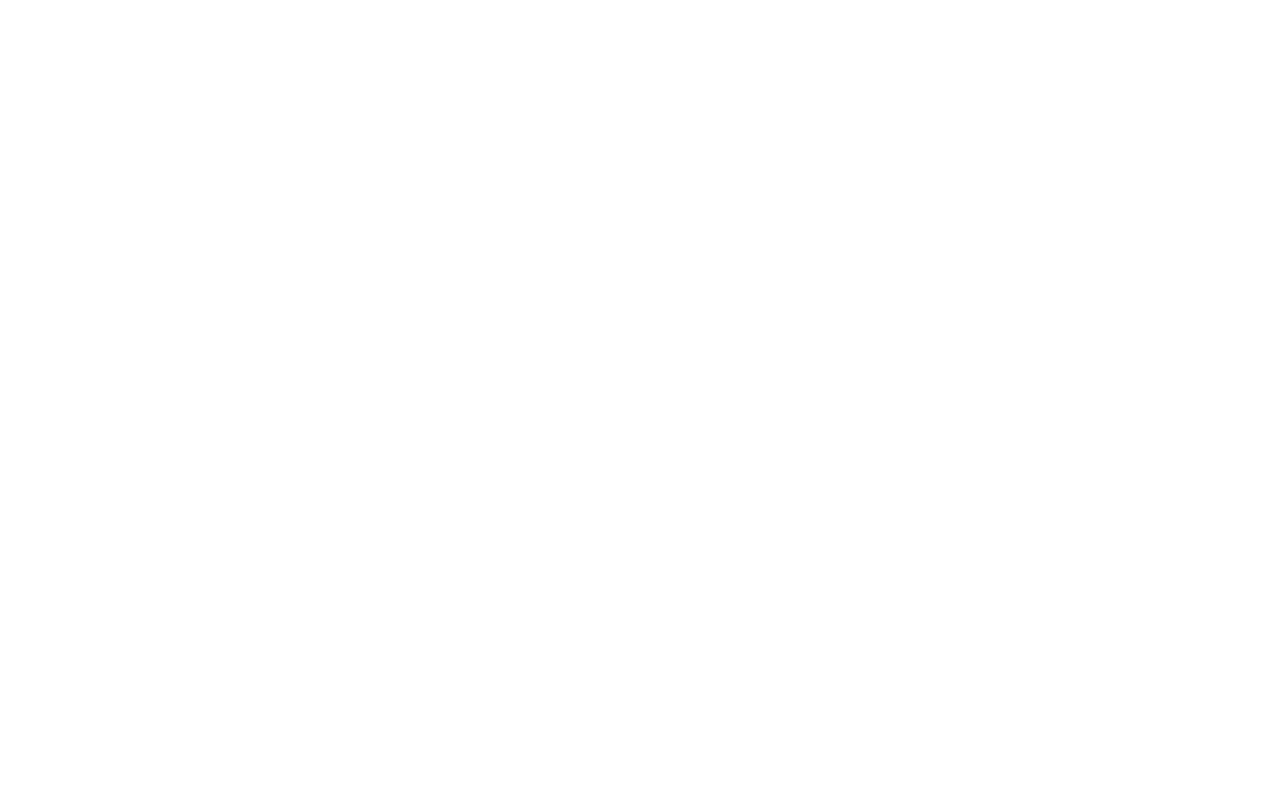
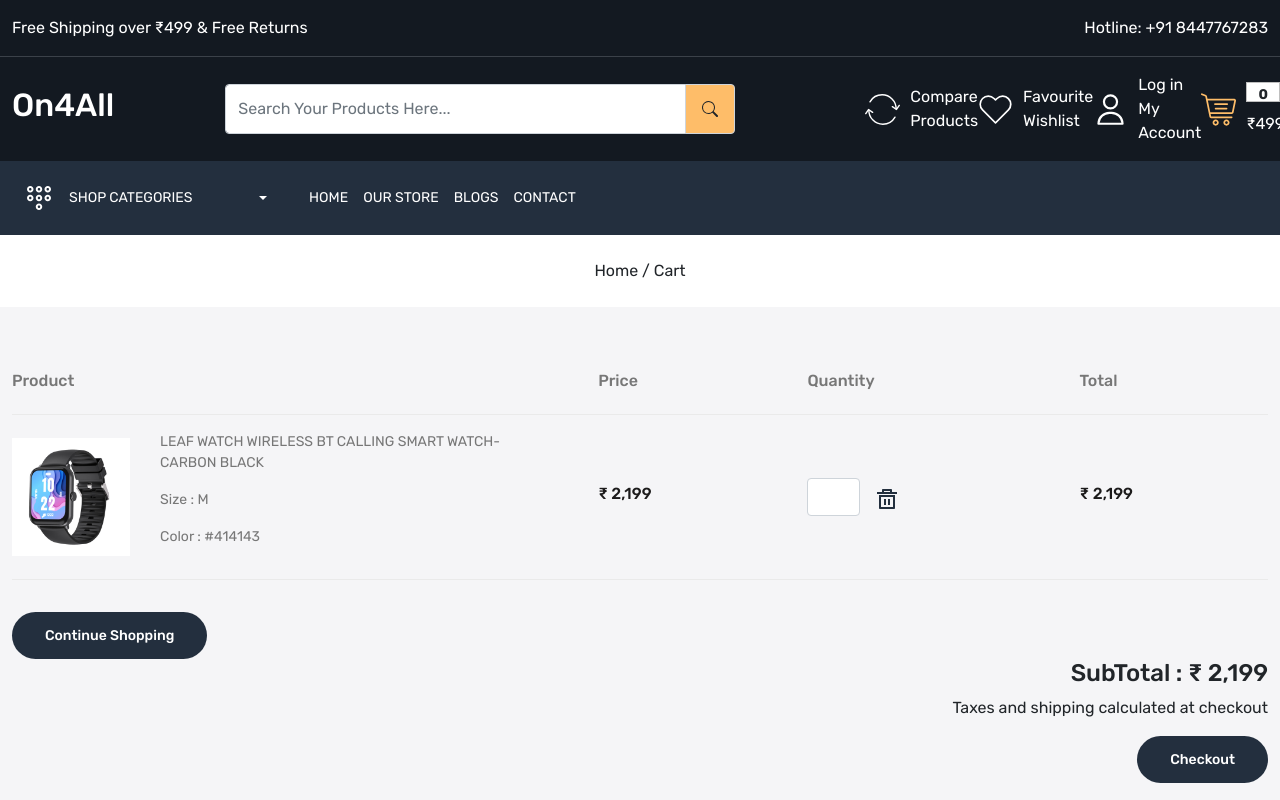
Before and after one commit to Himanshu-Bharti-Ji/frontend, a React (Vite) app: page /cart in a window 1280 px wide. Before the commit this address had no page. Shown: the top 800 px of the page. Built offline with nearby package versions, Linux system fonts and the light colour scheme.

Commit message:
Add Cart Page

```diff
--- a/src/App.css
+++ b/src/App.css
@@ -21,6 +21,14 @@
   padding-left: 0.75rem;
   margin-right: auto;
   margin-left: auto;
+}
+
+.w-28 {
+  width: 28%;
+}
+
+.w-82 {
+  width: 82%;
 }
 
 /* Root Variables Here*/
@@ -1084,8 +1092,60 @@
 }
 
 
+/*  Main(Single) Product Page End Here*/
 
-/*  Main(Single) Product Page End Here*/
+
+
+
+/* Cart Page Start */
+
+.cart-header, .cart-data {
+  border-bottom: 1px solid #eaeaea;
+}
+
+.cart-header h4 {
+  font-size: 16px;
+  color: var(--color--777777);
+}
+
+.cart-col-1 {
+  width: 40%;
+}
+
+.cart-col-1 p {
+  color: var(--color--777777);
+  font-size: 14px;
+}
+
+.cart-col-2 {
+  width: 10%;
+}
+
+.cart-col-3 {
+  width: 15%;
+}
+
+.cart-col-4 {
+  width: 15%;
+}
+
+
+.cart-col-3 .cart-del-btn {
+  font-size: 24px;
+  color: var(--color-232f3e);
+  cursor: pointer;
+}
+
+.cart-data h5.price {
+  font-size: 16px;
+  color: #1c1b1b;
+}
+
+/* Cart Page End Here*/
+
+
+
+
 
 /* Footer Part Start */
 /* Footer Part End Here*/
--- a/src/App.jsx
+++ b/src/App.jsx
@@ -20,6 +20,7 @@
 import ShippingPolicy from './pages/ShippingPolicy';
 import TermsAndConditions from './pages/TermsAndConditions';
 import SingleProduct from './pages/SingleProduct';
+import Cart from './pages/Cart';
 
 function App() {
 
@@ -37,6 +38,7 @@
             <Route path='blogs' element={<Blog />} />
             <Route path='blogs/:id' element={<SingleBlog />} />
 
+            <Route path='cart' element={<Cart />} />
 
             <Route path='compare-products' element={<CompareProducts />} />
             <Route path='wishlist' element={<Wishlist />} />
--- /dev/null
+++ b/src/pages/Cart.jsx
@@ -0,0 +1,73 @@
+import React from 'react'
+import BreadCrumb from '../components/BreadCrumb'
+import Meta from '../components/Meta';
+import { RiDeleteBin5Line } from "react-icons/ri";
+import { Link } from 'react-router-dom';
+
+// importing images
+import smartwatch from "../images/smartwatch.jpg"
+
+
+
+
+function Cart() {
+    return (
+        <>
+            <Meta title={"On4All | Cart"} />
+            <BreadCrumb title="Cart" />
+
+            <section className="cart-wrapper py-5 home-wrapper-2">
+                <div className="container-1640">
+                    <div className="row">
+                        <div className="col-12">
+                            <div className="cart-header py-3  d-flex justify-content-between align-items-center ">
+                                <h4 className='cart-col-1'>Product</h4>
+                                <h4 className='cart-col-2'>Price</h4>
+                                <h4 className='cart-col-3'>Quantity</h4>
+                                <h4 className='cart-col-4'>Total</h4>
+                            </div>
+                            <div className="cart-data py-3 mb-2   d-flex justify-content-between align-items-center ">
+                                <div className='cart-col-1 d-flex align-items-center gap-30'>
+                                    <div className='w-25'>
+                                        <img className='img-fluid ' src={smartwatch} alt="smartwatch" />
+                                    </div>
+                                    <div className='w-75'>
+                                        <p>LEAF WATCH WIRELESS BT CALLING SMART WATCH-CARBON BLACK</p>
+                                        <p>Size : M</p>
+                                        <p>Color : #414143</p>
+                                    </div>
+                                </div>
+                                <div className='cart-col-2'>
+                                    <h5 className="price">₹ 2,199</h5>
+                                </div>
+                                <div className='cart-col-3 d-flex align-items-center gap-15'>
+                                    <div className=' w-28'>
+                                        <input className='form-control' min={1} max={10} type="number" name="" id="" />
+                                    </div>
+                                    <div className='cart-del-btn'>
+                                        <RiDeleteBin5Line />
+                                    </div>
+                                </div>
+                                <div className='cart-col-4'>
+                                    <h5 className="price">₹ 2,199</h5>
+                                </div>
+                            </div>
+                        </div>
+                        <div className="col-12 py-2 mt-3  ">
+                            <div className="d-flex justify-content-between align-items-baseline  ">
+                            <Link to={"/store"} className='button'>Continue Shopping</Link>
+                            </div>
+                            <div className="d-flex flex-column align-items-end  ">
+                                <h4>SubTotal : ₹ 2,199</h4>
+                                <p>Taxes and shipping calculated at checkout</p>
+                                <Link to={"/checkout"} className='button'>Checkout</Link>
+                            </div>
+                        </div>
+                    </div>
+                </div>
+            </section>
+        </>
+    )
+}
+
+export default Cart
--- a/src/pages/SingleProduct.jsx
+++ b/src/pages/SingleProduct.jsx
@@ -106,7 +106,7 @@
                                             <div className="d-flex gap-2 align-items-center my-20">
                                                 <h3 className='product-heading'>Quantity : </h3>
                                                 <div className="">
-                                                    <input className='form-control w-75' type="number" name="quantity" id="" min={1} max={10} />
+                                                    <input className='form-control w-82' type="number" name="quantity" id="" min={1} max={10} />
                                                 </div>
                                                 <div className="d-flex gap-15 align-items-center">
                                                     <button className='button border-0 ' type="submit">Add to Cart</button>
```
